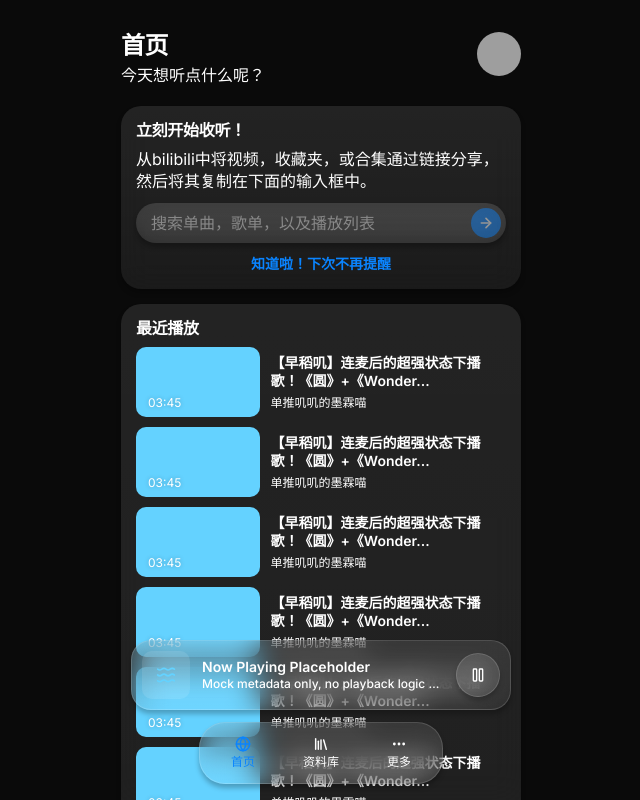
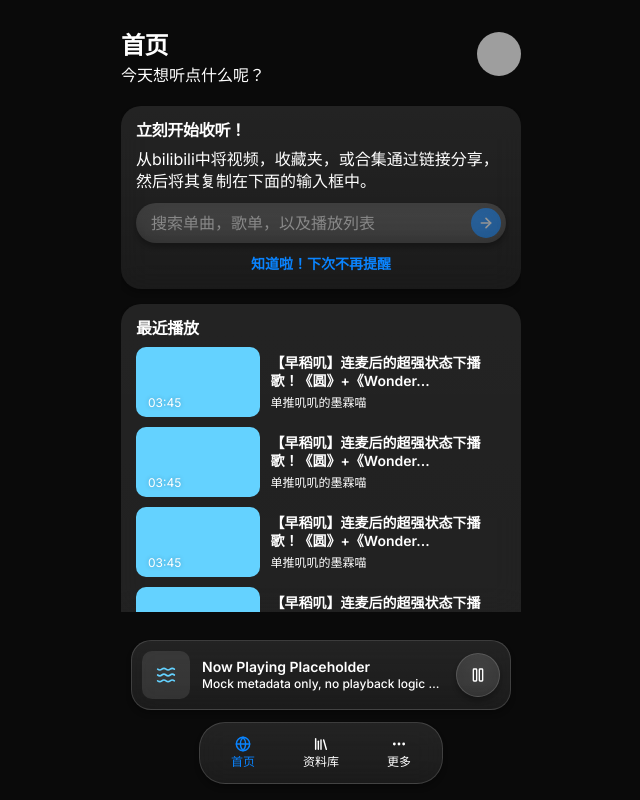
Before and after one commit to kimsseTheWolf/azusa-player-pwa, a React (Vite) app: page / in a window 1280 px wide. Shown: the whole page, without its empty margins (319-959 px from the left). Built offline with nearby package versions, Linux system fonts and the light colour scheme; grey boxes are pictures that could not be loaded.

Commit message:
Fix broken transition animation

```diff
--- a/src/mobile/navigation/mobile-shell.tsx
+++ b/src/mobile/navigation/mobile-shell.tsx
@@ -18,7 +18,7 @@ export function MobileShell({ children, className }: MobileShellProps) {
       <div className="relative mx-auto h-full w-full max-w-[430px]">
         <main
           className={cn(
-            'h-full overflow-y-auto px-[15px] pt-[max(16px,env(safe-area-inset-top))]',
+            'relative h-full overflow-hidden px-[15px] pt-[max(16px,env(safe-area-inset-top))]',
             showBottomChrome ? 'pb-[188px]' : 'pb-[max(16px,env(safe-area-inset-bottom))]'
           )}
         >
--- a/src/mobile/navigation/route-transition.tsx
+++ b/src/mobile/navigation/route-transition.tsx
@@ -73,6 +73,7 @@ export function RouteTransition() {
   }, [currentType])
 
   return (
+    <div className="relative h-full overflow-hidden">
       <AnimatePresence initial={false}>
         <motion.div
           key={location.pathname}
@@ -85,10 +86,11 @@ export function RouteTransition() {
             duration: routeType === 'stack' ? 0.22 : 0.18,
             ease: IOS_EASING,
           }}
-        className="will-change-transform"
+          className="absolute inset-0 overflow-y-auto will-change-transform"
         >
           <Outlet />
         </motion.div>
       </AnimatePresence>
+    </div>
   )
 }
```
Lines whose indentation alone changed are shown as unchanged.
